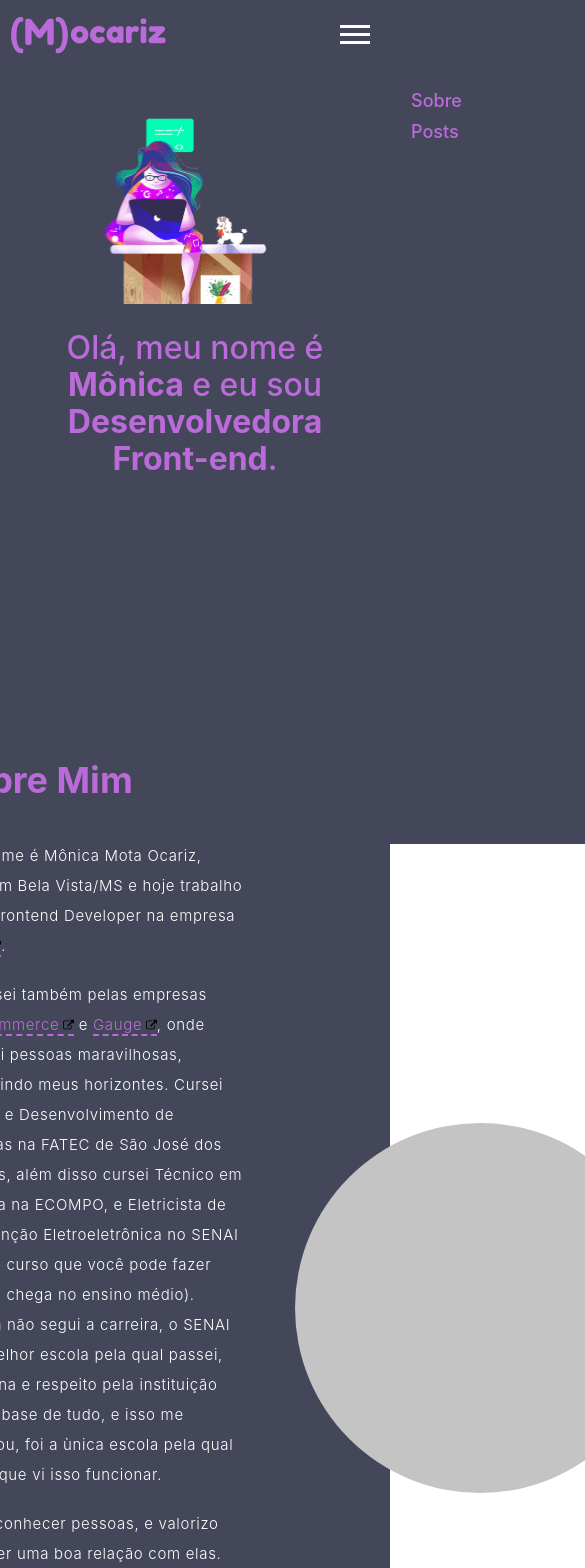
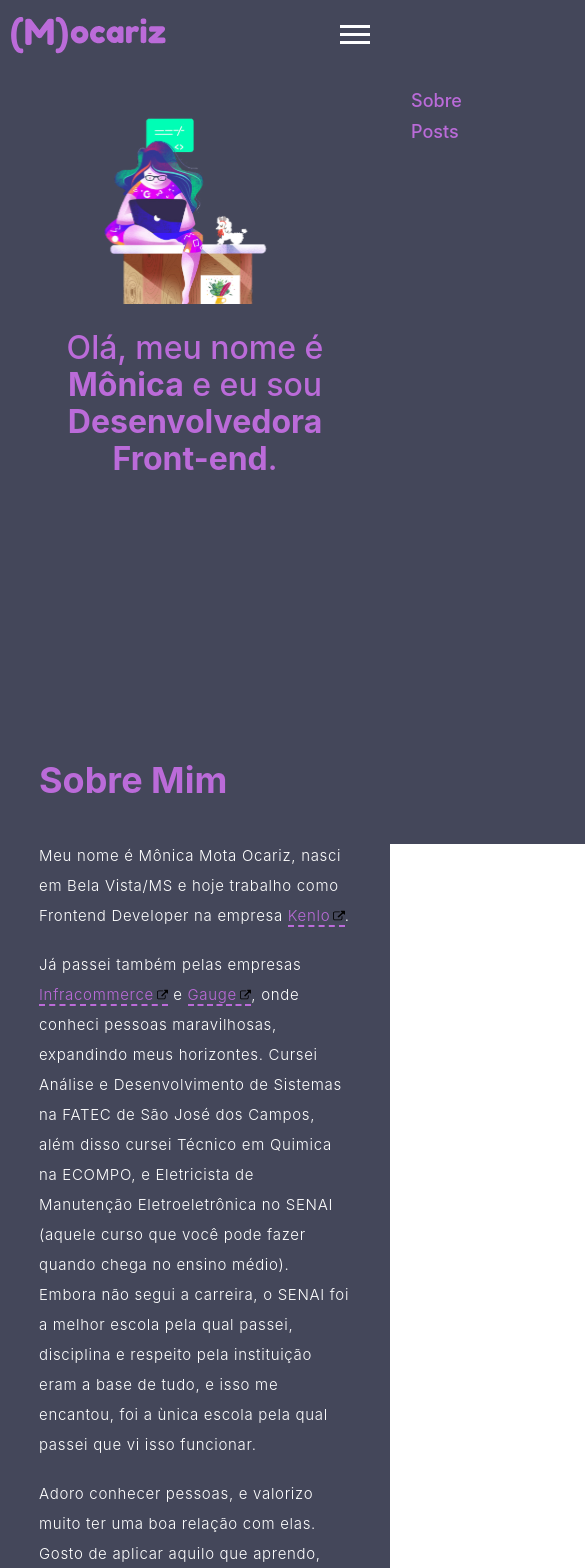
Before and after one commit to mocariz/mocariz.github.io, a Next.js app: page / in a window 390 px wide. Shown: the top 1568 px of the page, 585 px wide, since content can reach past the window. Built offline with nearby package versions, Linux system fonts and the light colour scheme; some icons are missing.

Commit message:
Add responsive layout

```diff
--- a/src/components/About/styles.ts
+++ b/src/components/About/styles.ts
@@ -6,11 +6,18 @@ export const Wrapper = styled.div`
   align-items: center;
   justify-content: space-between;
   padding: 100px 0;
+
+  @media only screen and (max-width: 37.5rem) {
+    flex-direction: column;
+  }
 `
 
 export const Div70 = styled.div`
   width: 60%;
   text-align: left;
+  @media only screen and (max-width: 37.5rem) {
+    width: 100%;
+  }
 `
 
 export const Div30 = styled.div`
@@ -48,4 +55,8 @@ export const ProfileImage = styled.div`
   top: 832px;
   border-radius: 100%;
   background: #c4c4c4;
+
+  @media only screen and (max-width: 37.5rem) {
+    display: none;
+  }
 `
```
